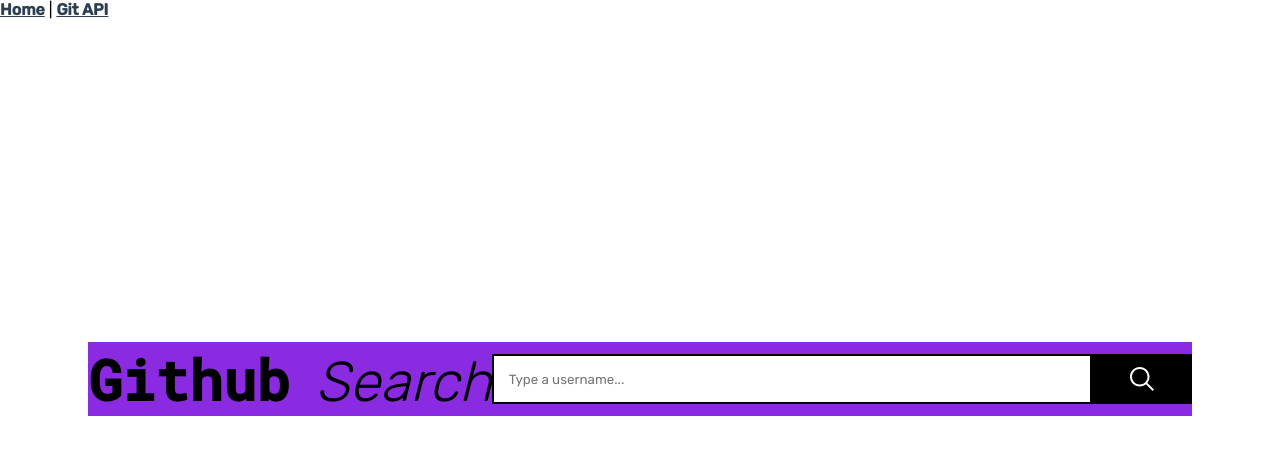
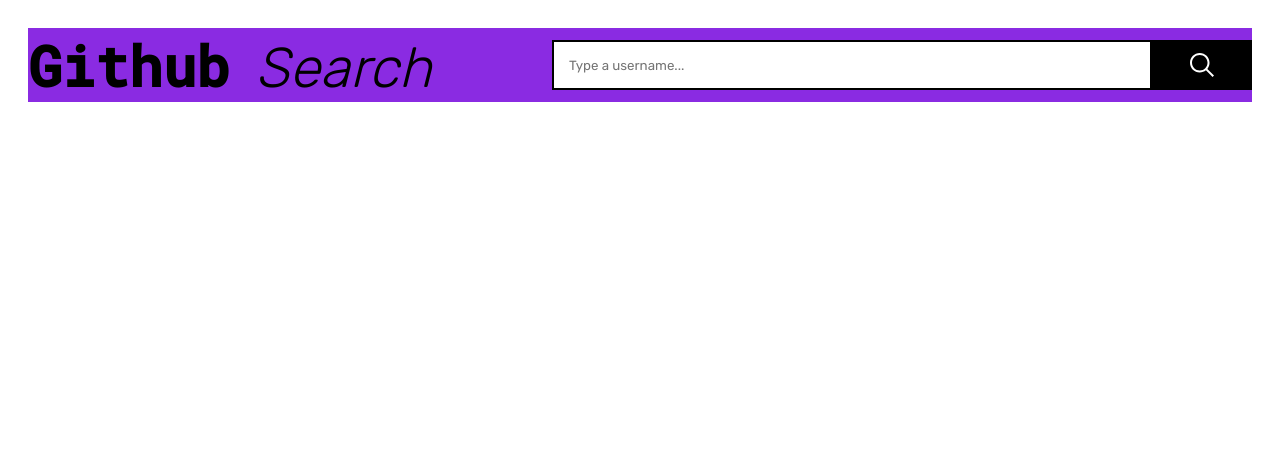
Before and after one commit to EmanuelDms/GithubSearch, a Vue app: page /#/result in a window 1280 px wide. Shown: the top 454 px of the page. Built offline with nearby package versions, Linux system fonts and the light colour scheme.

Commit message:
fix: remove routers links && styles * remove router link * export some styles to views * default padding body according Figma

```diff
--- a/src/App.vue
+++ b/src/App.vue
@@ -1,11 +1,5 @@
 <template>
-  <div id="nav">
-    <router-link to="/">Home</router-link> |
-    <router-link to="/api">Git API</router-link>
-  </div>
-  <div class="container">
-    <router-view />
-  </div>
+  <router-view />
 </template>
 
 <style>
@@ -20,20 +14,7 @@
   box-sizing: border-box;
 }
 
-.container {
-  height: 90vh;
-
-  display: flex;
-  justify-content: center;
-  align-items: center;
-}
-
-#nav a {
-  font-weight: bold;
-  color: #2c3e50;
-}
-
-#nav a.router-link-exact-active {
-  color: #42b983;
+body {
+  padding: 28px;
 }
 </style>
```
